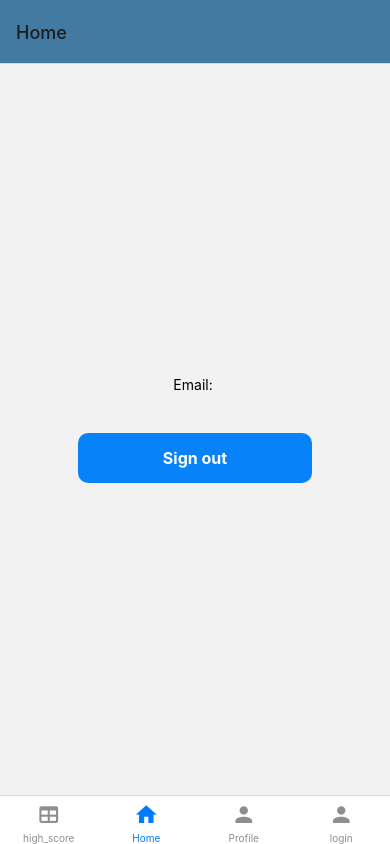
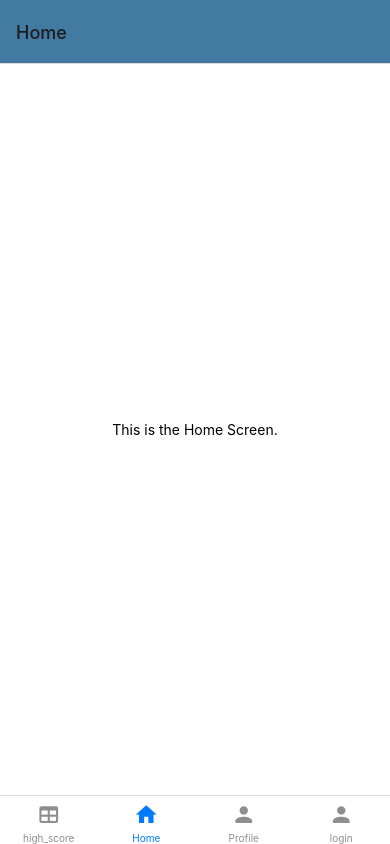
Before and after one commit to kristiankrogenes/tasso-frontend, a React Native app: screen /Home in a window 390 px wide. Built offline with nearby package versions, Linux system fonts and the light colour scheme.

Commit message:
init auth finished

```diff
--- a/src/screens/HomeScreen.js
+++ b/src/screens/HomeScreen.js
@@ -1,32 +1,12 @@
 import React from 'react';
 import { StyleSheet, Text, View, Button, Image, TouchableOpacity } from 'react-native';
 
-import { signOut } from "firebase/auth";
-import { auth } from '../../firebase';
 
-export default function HomeScreen({ navigation }) {
-    const [loggedInUserEmail, setLoggedInUserEmail] = React.useState(auth.currentUser?.email);
-    const handleSignOut = () => {
-        signOut(auth)
-            .then(() => {
-                navigation.navigate("Login")
-            })
-            .catch(error => alert(error.message))
-    }
+export default function HomeScreen() {
 
     return (
-        // <View style={styles.homeScreenContainer}>
-        //     <Text>This is the Home Screen.</Text>
-        // </View>
-
-        <View style={styles.container}>
-            <Text>Email: {loggedInUserEmail}</Text>
-            <TouchableOpacity
-                onPress={handleSignOut}
-                style={styles.button}
-            >
-                <Text style={styles.buttonText}>Sign out</Text>
-            </TouchableOpacity>
+        <View style={styles.homeScreenContainer}>
+            <Text>This is the Home Screen.</Text>
         </View>
     );
 }
@@ -38,22 +18,4 @@ const styles = StyleSheet.create({
         alignItems: 'center',
         justifyContent: 'center',
     },
-    container: {
-        flex: 1,
-        justifyContent: 'center',
-        alignItems: 'center'
-    },
-    button: {
-        backgroundColor: '#0782F9',
-        width: '60%',
-        padding: 15,
-        borderRadius: 10,
-        alignItems: 'center',
-        marginTop: 40,
-    },
-    buttonText: {
-        color: 'white',
-        fontWeight: '700',
-        fontSize: 16,
-    },
 });
--- a/src/screens/LoginScreen.js
+++ b/src/screens/LoginScreen.js
@@ -1,7 +1,7 @@
 import * as React from 'react';
 // import { useNavigation } from '@react-navigation/core';
 // import { NavigationContainer } from '@react-navigation/native';
-import { KeyboardAvoidingView, StyleSheet, Text, TextInput, TouchableOpacity, View } from 'react-native';
+import { KeyboardAvoidingView, StyleSheet, Text, TextInput, TouchableOpacity, View, Keyboard } from 'react-native';
 
 import { auth } from '../../firebase';
 import { createUserWithEmailAndPassword, signInWithEmailAndPassword } from "firebase/auth";
@@ -10,14 +10,13 @@ function LoginScreen({ navigation }) {
     const [email, setEmail] = React.useState('');
     const [password, setPassword] = React.useState('');
     const [renderCount, setRenderCount] = React.useState(0);
-    // const navigation = useNavigation();
 
     React.useEffect(() => {
         console.log("RE-RENDER");
         const unsubscribe = auth.onAuthStateChanged(user => {
             if (user) {
                 console.log("User logged in.")
-                navigation.navigate("Home");
+                navigation.navigate("Profile");
             } else {
                 console.log("Not logged in.");
             }
@@ -50,6 +49,7 @@ function LoginScreen({ navigation }) {
         <KeyboardAvoidingView
             style={styles.container}
             behavior="padding"
+            onPress={() => {Keyboard.dismiss}}
         >
             <View style={styles.inputContainer}>
                 <TextInput
--- a/src/screens/ProfileScreen.js
+++ b/src/screens/ProfileScreen.js
@@ -1,15 +1,40 @@
 import React from 'react';
 import { StyleSheet, Text, View, Button, Image, TouchableOpacity } from 'react-native';
+import { useIsFocused } from '@react-navigation/native'
 import { MaterialCommunityIcons } from '@expo/vector-icons';
 
-export default function ProfileScreen() {
+import { signOut } from "firebase/auth";
+import { auth } from '../../firebase';
+
+export default function ProfileScreen({ navigation }) {
+  const isFocused = useIsFocused();
+  const [loggedInUserEmail, setLoggedInUserEmail] = React.useState(auth.currentUser?.email);
+
+  React.useEffect(() => {
+    setLoggedInUserEmail(auth.currentUser?.email);
+  }, [isFocused]);
+
+  const handleEditProfile = () => {
+    console.log("Edit Profile button pressed.");
+  }
+
+  const handleSignOut = () => {
+    signOut(auth)
+      .then(() => {
+        navigation.navigate("Login")
+      })
+      .catch(error => alert(error.message));
+  }
+
+
+
   return (
     <View style={styles.profileScreenContainer}>
 
       <View>
         <View style={styles.nameContainer}>
           <MaterialCommunityIcons name="account" size={200} />
-          <Text numberOfLines={2} style={styles.nameText}>Kristian Walseth Krøgenes</Text>
+          <Text numberOfLines={2} style={styles.nameText}>{loggedInUserEmail}</Text>
         </View>
         <View style={styles.userInfoContainer}>
           <Text style={styles.clubNameBox}>Asker Golfklubb</Text>
@@ -19,15 +44,15 @@ export default function ProfileScreen() {
       <View style={styles.buttonContainer}>
         <TouchableOpacity
           style={styles.button}
-          onPress={() => console.log("EDIT PROFILE Button Pressed.")}
+          onPress={handleEditProfile}
         >
           <Text style={{fontSize: 25}}>Edit Profile</Text>
         </TouchableOpacity>
         <TouchableOpacity
           style={styles.button}
-          onPress={() => console.log("LOGOUT Button Pressed.")}
+          onPress={handleSignOut}
         >
-          <Text style={{fontSize: 25}}>Log Out</Text>
+          <Text style={{fontSize: 25}}>Sign Out</Text>
         </TouchableOpacity>
       </View>
 
```
